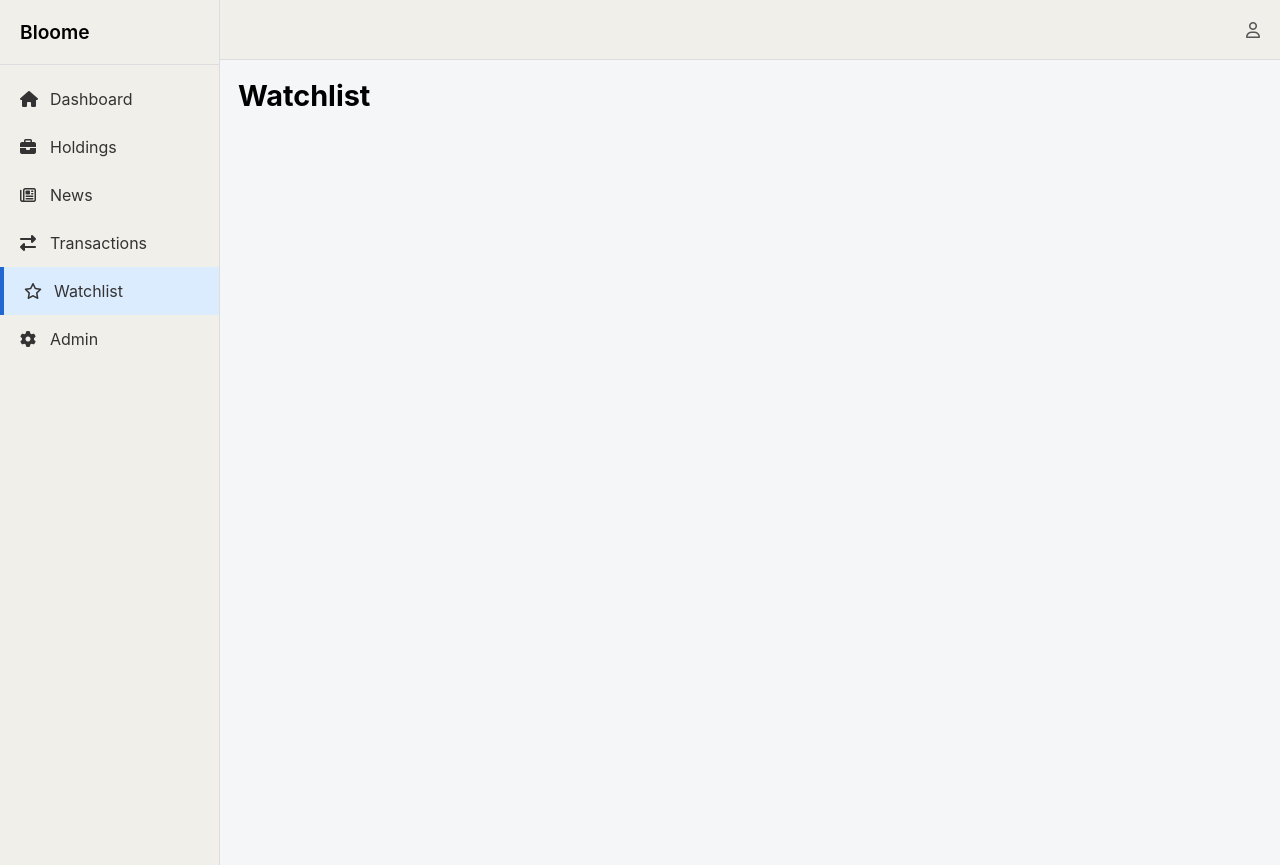
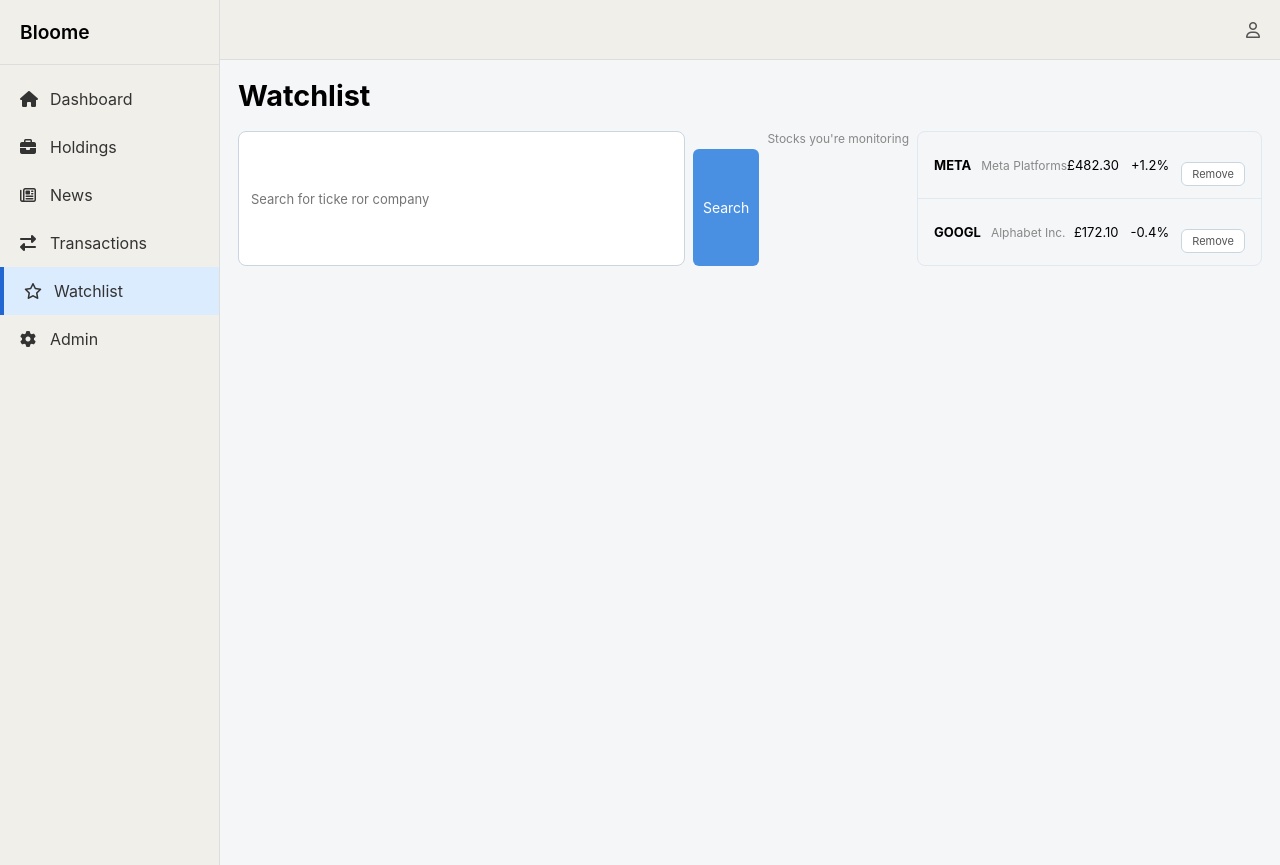
Before and after one commit to e-voch/Bloome-PortfolioManagement, a Flask app: page /watchlist in a window 1280 px wide. Run offline with Flask 3, Linux system fonts and the light colour scheme.

Commit message:
added watchlist page

```diff
--- a/app/routes.py
+++ b/app/routes.py
@@ -282,3 +282,10 @@ def chart():
         {"ticker": "MSFT", "sector": "Technology", "value": 3884},
     ]
     return render_template("chart.html", holdings=holdings)
+
+"""
+STOCK PAGE
+"""
+@routes.route("/stocks/<ticker>")
+def stock_detail(ticker):
+    return render_template("stocks.html", ticker=ticker)
--- a/app/static/css/style.css
+++ b/app/static/css/style.css
@@ -663,3 +663,75 @@ margin-bottom: 24px;
 .news-headline {
     margin-top: 0;
 }
+
+.search-bar {
+    display: flex;
+    gap: 8px;
+    margin-bottom: 16px;
+}
+
+.search-bar input {
+    flex: 1;
+    padding: 8px 12px;
+    border: 0.5px solid #cbd5e0;
+    border-radius: 8px;
+    font-size: 13px;
+}
+
+.watchlist-label {
+    font-size: 12px;
+    color: #888;
+    margin-bottom: 12px;
+}
+
+.watchlist-list {
+    border: 0.5px solid #e2e8f0;
+    border-radius: 8px;
+    overflow: hidden;
+}
+
+.watchlist-row {
+    display: flex;
+    align-items: center;
+    justify-content: space-between;
+    padding: 12px 16px;
+    border-bottom: 0.5px solid #e2e8f0;
+    font-size: 13px;
+}
+
+.watchlist-row:last-child {
+    border-bottom: none;
+}
+
+.watchlist-info {
+    display: flex;
+    align-items: center;
+    gap: 10px;
+}
+
+.company-name {
+    color: #888;
+    font-size: 12px;
+}
+
+.watchlist-right {
+    display: flex;
+    align-items: center;
+    gap: 12px;
+}
+
+.remove-btn {
+    font-size: 11px;
+    padding: 4px 10px;
+    border: 0.5px solid #cbd5e0;
+    border-radius: 6px;
+    background: white;
+    cursor: pointer;
+    color: #555;
+}
+
+.remove-btn:hover {
+    background: #fff5f5;
+    border-color: #feb2b2;
+    color: #c53030;
+}
--- a/app/templates/watchlist.html
+++ b/app/templates/watchlist.html
@@ -81,6 +81,38 @@
         <div class="content">
 
             <h1>Watchlist</h1>
+            <div class="search-bar">
+                <input type="text" id="stockSearch" placeholder="Search for ticke ror company" />
+                <button onclick="searchStock()">Search</button>
+                <p class="watchlist-label">Stocks you're monitoring</p>
+
+<div class="watchlist-list">
+    <div class="watchlist-row">
+        <div class="watchlist-info">
+            <strong>META</strong>
+            <span class="company-name">Meta Platforms</span>
+        </div>
+        <div class="watchlist-right">
+            <span>£482.30</span>
+            <span class="badge-pos">+1.2%</span>
+            <button class="remove-btn">Remove</button>
+        </div>
+    </div>
+
+    <div class="watchlist-row">
+        <div class="watchlist-info">
+            <strong>GOOGL</strong>
+            <span class="company-name">Alphabet Inc.</span>
+        </div>
+        <div class="watchlist-right">
+            <span>£172.10</span>
+            <span class="badge-neg">-0.4%</span>
+            <button class="remove-btn">Remove</button>
+        </div>
+    </div>
+</div>
+            </div>
+
 
         </div>
     </main>
```
